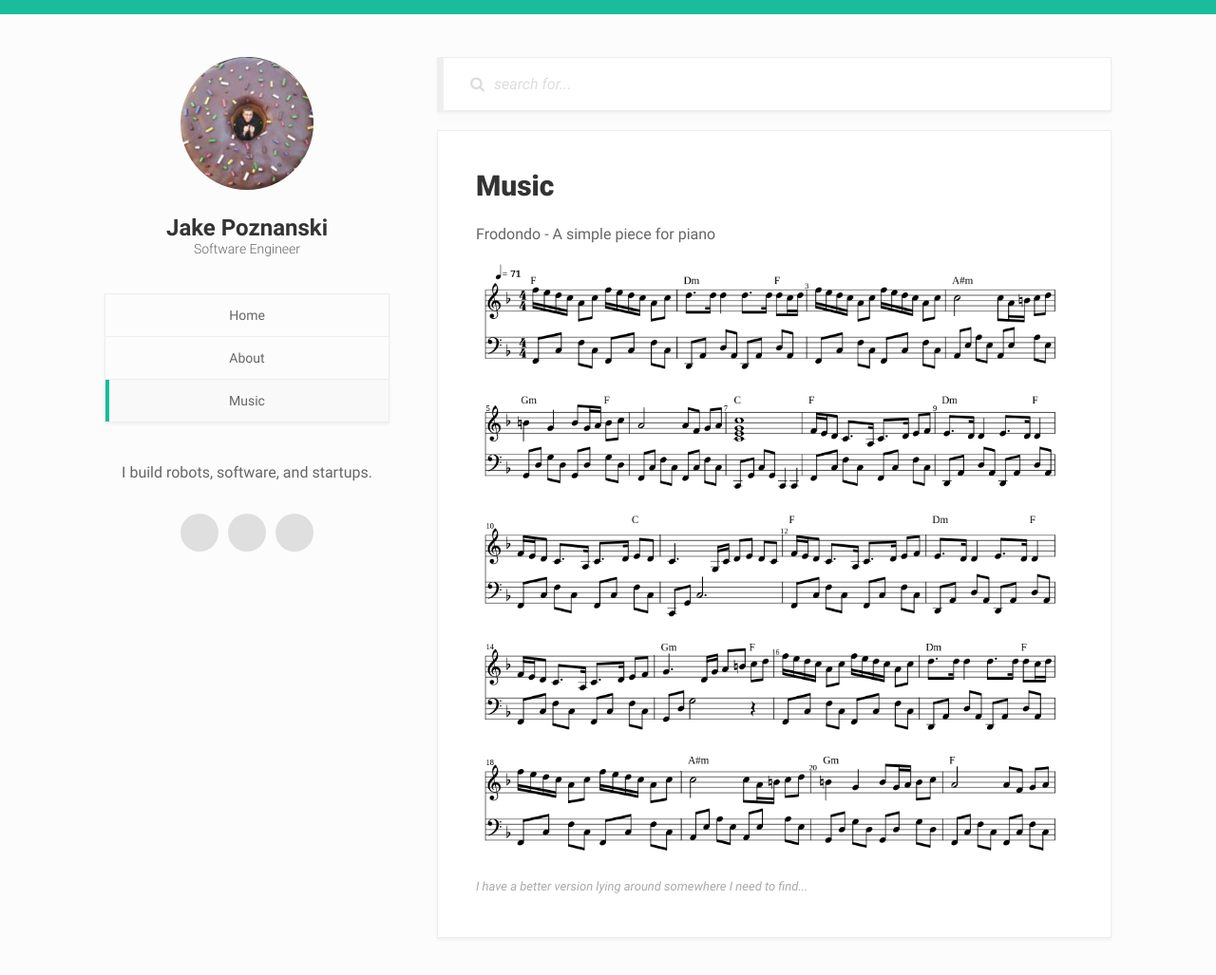
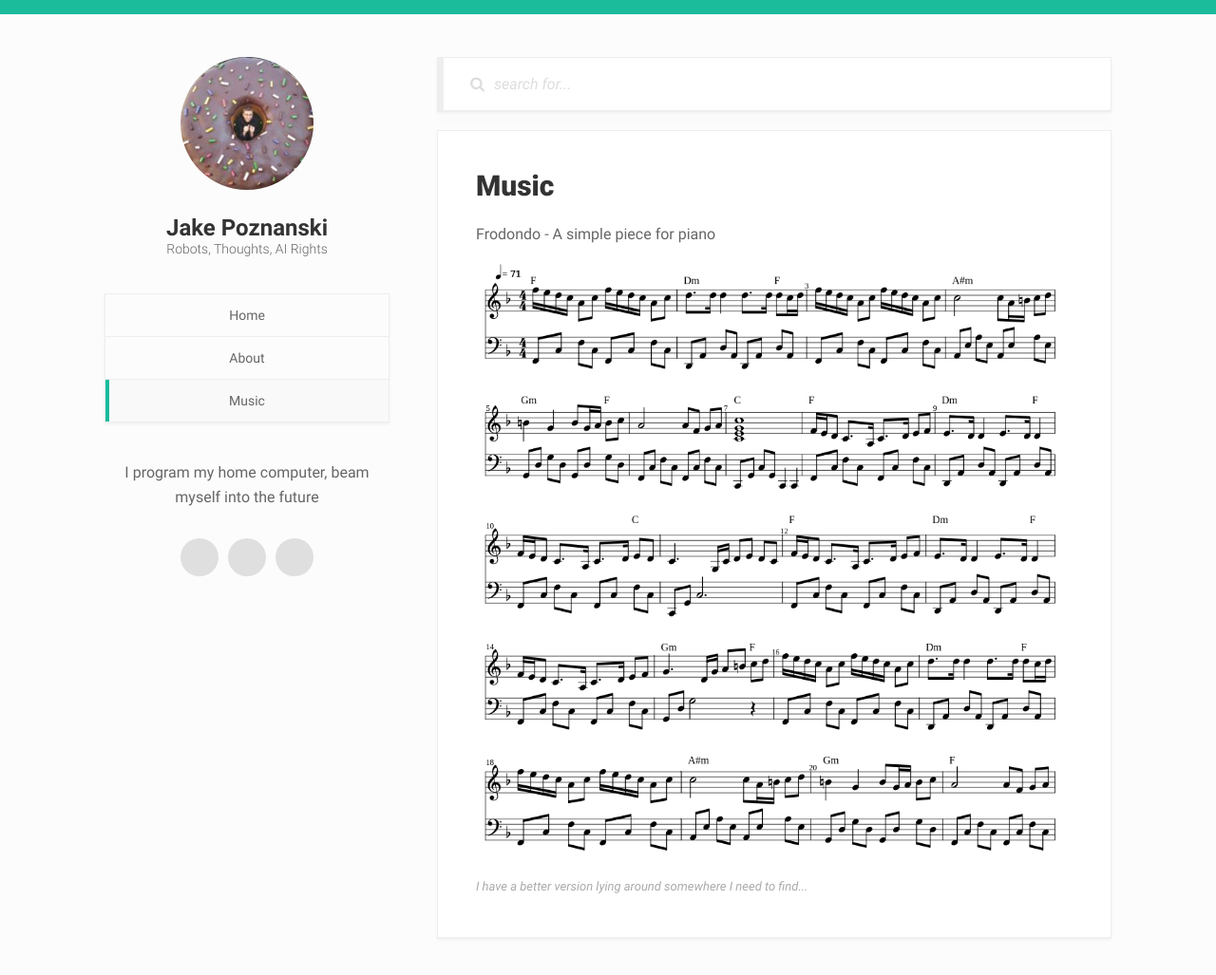
Before and after one commit to jakepoz/jakepoz.github.io, a Jekyll site: the page built from _pages/portfolio/index.md, in a window 1280 px wide and 1048 px high. Shown: the top 1027 px of the window at 95% size. Built offline with Jekyll 4.4.1, drawn with Linux system fonts in a browser that asks for light colours.

Commit message:
AI Day article

```diff
--- a/_config.yml
+++ b/_config.yml
@@ -1,8 +1,8 @@
 # General Settings
 name: Jake Poznanski
-job_title: Software Engineer
+job_title: Robots, Thoughts, AI Rights
 email: jakepoz@gmail.com
-description: I build robots, software, and startups.
+description: I program my home computer, beam myself into the future
 avatar: /images/avatar.jpg
 favicon: /favicon.ico
 twitter_handler: jakepoznanski
```
